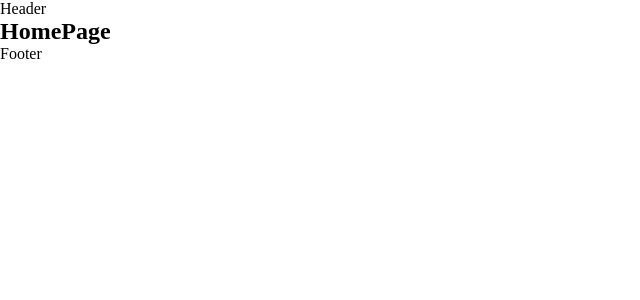
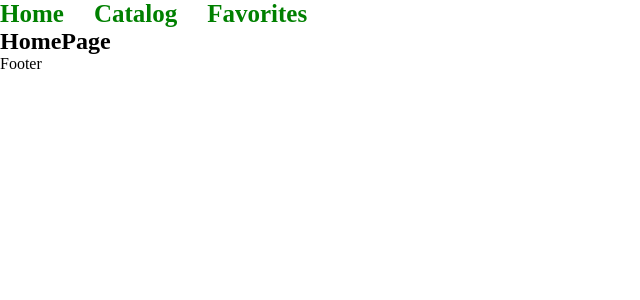
Before and after one commit to mariastetciuk/rent-car, a React (Create React App) app: page /rent-car/ in a window 1280 px wide. Shown: the top 300 px of the page, without its empty margins (0-640 px from the left). Built offline with nearby package versions, Linux system fonts and the light colour scheme; the HTML template or start-up script is replaced by a standard one.

Commit message:
add header navlink

```diff
--- a/src/components/App/App.jsx
+++ b/src/components/App/App.jsx
@@ -1,6 +1,5 @@
 import SharedLayout from 'components/SharedLayout/SharedLayout';
 import CatalogPage from 'pages/Catalog';
-import ErrorPage from 'pages/Error';
 import FavoritesPage from 'pages/Favorites';
 import HomePage from 'pages/Home';
 import { Route, Routes } from 'react-router-dom';
@@ -12,7 +11,7 @@ const App = () => {
         <Route index element={<HomePage />} />
         <Route path="/catalog" element={<CatalogPage />} />
         <Route path="/favorites" element={<FavoritesPage />} />
-        <Route path="*" element={<ErrorPage />} />
+        <Route path="*" element={<HomePage />} />
       </Route>
     </Routes>
   );
--- a/src/components/Header/Header.jsx
+++ b/src/components/Header/Header.jsx
@@ -1,5 +1,12 @@
+import { NavLink } from "react-router-dom";
+import scss from './Header.module.scss'
+
 const Header = () => {
-  return <div>Header</div>;
+  return <ul className={scss.list}>
+    <li><NavLink to={`/`} >Home</NavLink></li>
+    <li><NavLink to={`/catalog`} >Catalog</NavLink></li>
+    <li><NavLink to={`/favorites`} >Favorites</NavLink></li>
+  </ul>;
 };
 
 export default Header;
--- /dev/null
+++ b/src/components/Header/Header.module.scss
@@ -0,0 +1,7 @@
+.list {
+    display: flex;
+    gap: 30px;
+    color: green;
+    font-size: 25px;
+    font-weight: 800;
+}
--- a/src/pages/Error.jsx
+++ /dev/null
@@ -1,9 +0,0 @@
-const ErrorPage = () => {
-  return (
-    <section>
-      <h2>ErrorPage</h2>
-    </section>
-  );
-};
-
-export default ErrorPage;
```
